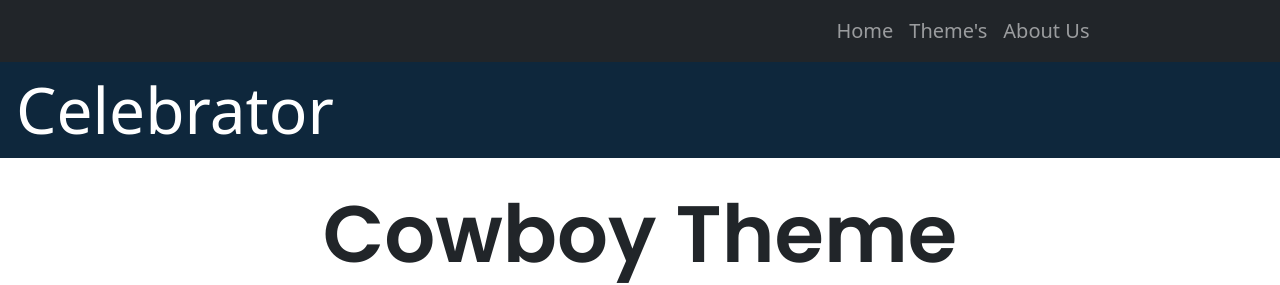
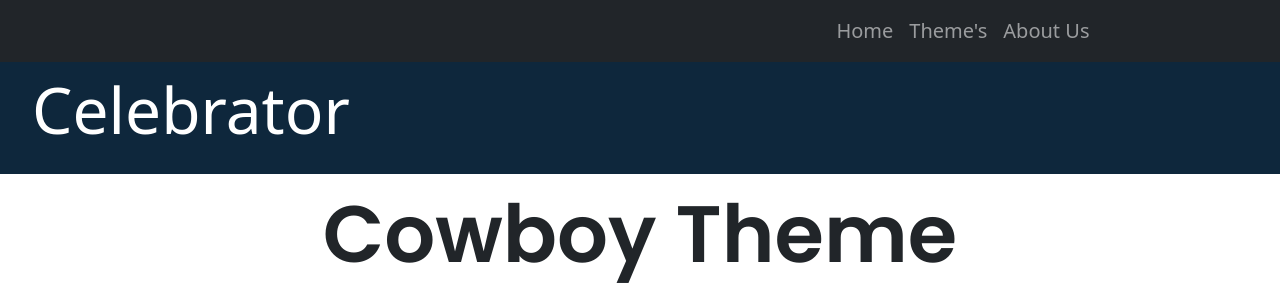
Before and after one commit to vlcgreen/frontendproject, a plain HTML site: page displayTheme2.html in a window 1280 px wide. Shown: the top 285 px of the page. Drawn offline with nearby package versions, Linux system fonts and the light colour scheme.

Commit message:
adjusted header

```diff
--- a/css/main2.css
+++ b/css/main2.css
@@ -1,18 +1,24 @@
 /* Main Page */
 
-
-header {
-  background-color: #0e273c;
-
+header{
+    background-color: #0E273C;
+    /* grid-column-start: 1;
+    grid-column-end: 12; */
+    display:flex;
+    justify-content:space-between;
+    align-items: center;
 }
 
-#logo {
+
+#logo{
   /* background-color:purple; */
-  grid-column-start: 1;
-  grid-column-end: 4;
   font-size: 4em;
-  padding-left: 0.25em;
+  /* padding-left: .25em; */
   color: white;
+  display:flex;
+  justify-content: center;
+  align-items: center;
+  margin-left:.5em;
 }
 .navbar {
   /* background-color:pink; */
@@ -96,9 +102,81 @@ label:hover {
 
 img {
   height: 239px;
-  width: 100%;
+
 }
 .preview {
   display: flex;
   justify-content: space-around;
 }
+
+
+
+
+
+
+/* body{
+  margin: 0px;
+  padding: 0px;
+  box-sizing: border-box;
+  height: 100vh;
+  width: 100vw;
+  display: grid;
+  grid-template-columns: 1fr 1fr 1fr 1fr 1fr 1fr 1fr 1fr 1fr 1fr 1fr;
+  grid-template-rows: 15% auto 15%;
+  font-family: 'Poppins', sans-serif;
+  }
+
+
+  #logo>p{
+      margin:0px;
+      font-weight:600 ;
+      font-style: italic;
+  }
+  .navbar{
+    background-color:pink;
+      margin-right:1.75em;
+  }
+  ul{
+      background-color:red;
+      font-size: 1.25em;
+      color: white;
+  }
+  li{
+      /* background-color:yellow;
+      white-space: nowrap;
+      padding-left:2em;
+      font-weight:300 ;
+  }
+  main{
+      background-color:white;
+      grid-row-start: 2;
+      grid-column-start: 1;
+      grid-column-end: 12;
+  }
+  footer{
+      background-color: #0E273C;
+      grid-row: 3;
+      grid-column-start: 1;
+      grid-column-end: 12;
+  /* }
+  @media only screen and (max-width:1024px){
+      body{
+          grid-template-columns: 1fr 1fr 1fr 1fr 1fr 1fr 1fr 1fr 1fr 1fr 1fr;
+          grid-template-rows: auto auto 10%;
+          }
+          header{
+              flex-direction: column;
+              justify-content:start;
+          }
+          #logo{
+              margin-left: 0em;
+          }
+          .navbar{
+              margin-right: 0em;
+          }
+      li{
+          padding-left:0em;
+      }
+  }
+  @media only screen and (max-width:360px){}
+   */
```
